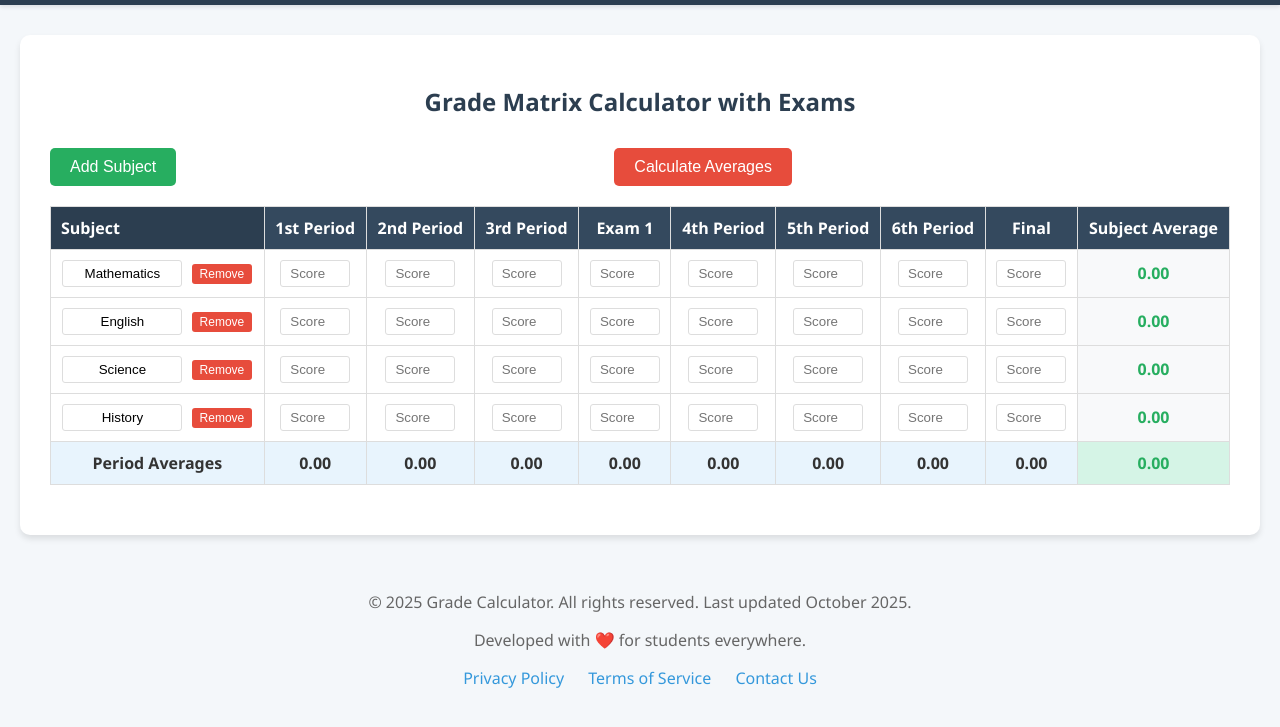
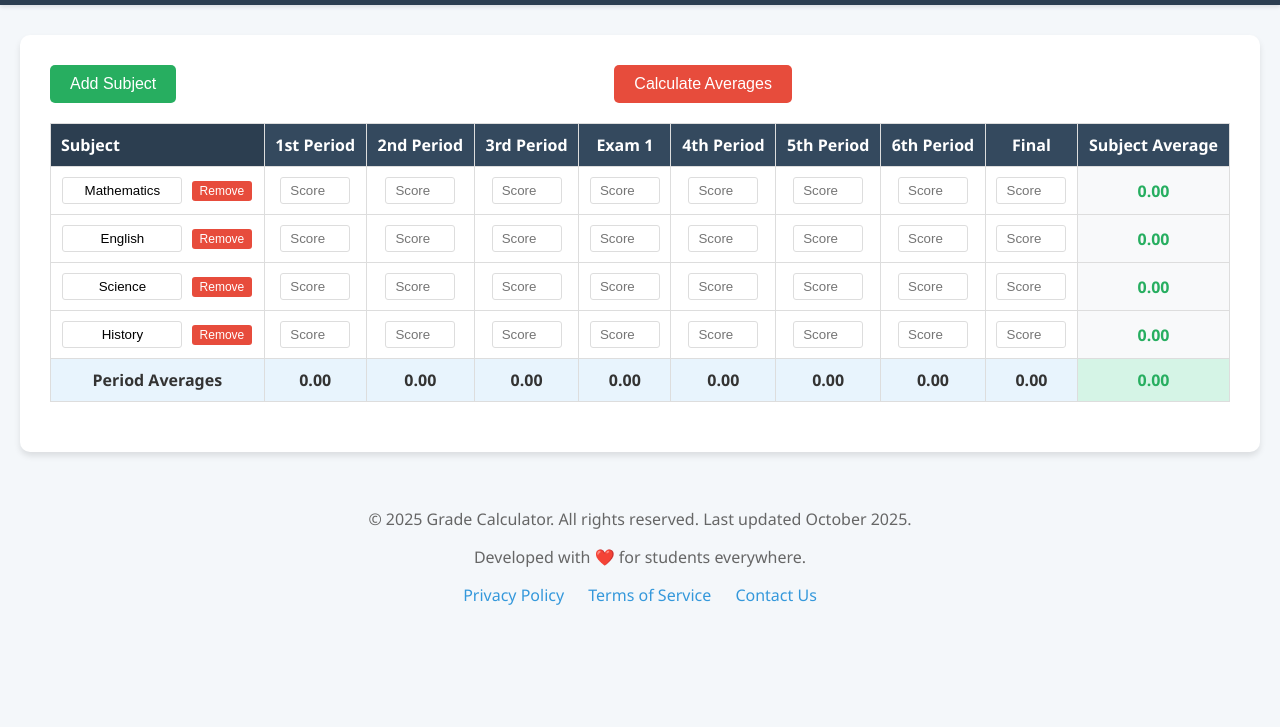
Before and after one commit to suahco42025/grade_calculator, a plain HTML site: page index.html in a window 1280 px wide. Shown: the part 55-782 px from the top of the page. Drawn offline with nearby package versions, Linux system fonts and the light colour scheme; no server answers.

Commit message:
Update index.html

```diff
--- a/index.html
+++ b/index.html
@@ -794,7 +794,6 @@
     <div class="container">
         <!-- Wrapped: Grades Section -->
         <section id="grades-section" class="grades-section">
-            <h1>Grade Matrix Calculator with Exams</h1>
             <div class="controls">
                 <button id="addSubject">Add Subject</button>
                 <button id="calculate">Calculate Averages</button>
```
